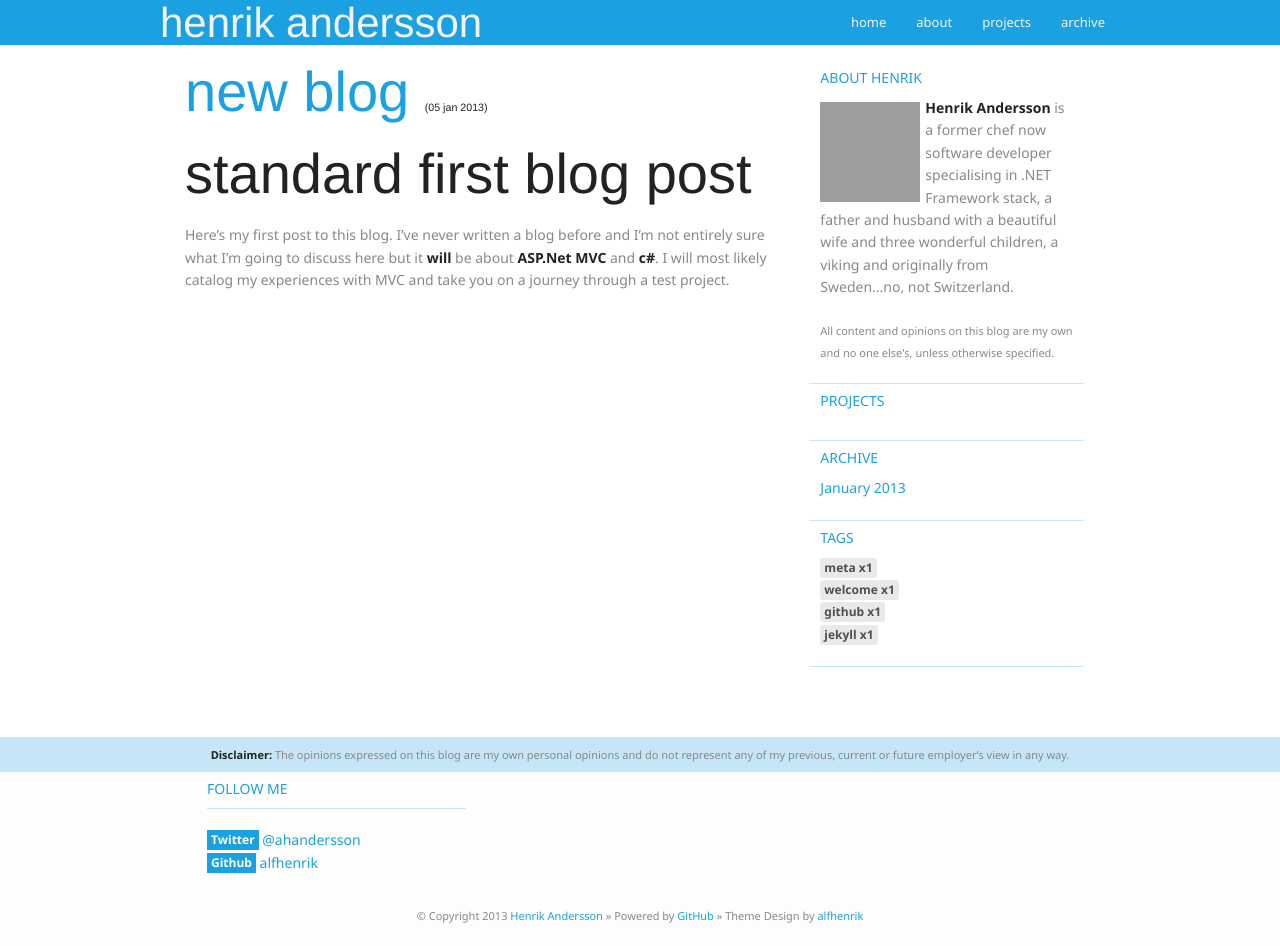
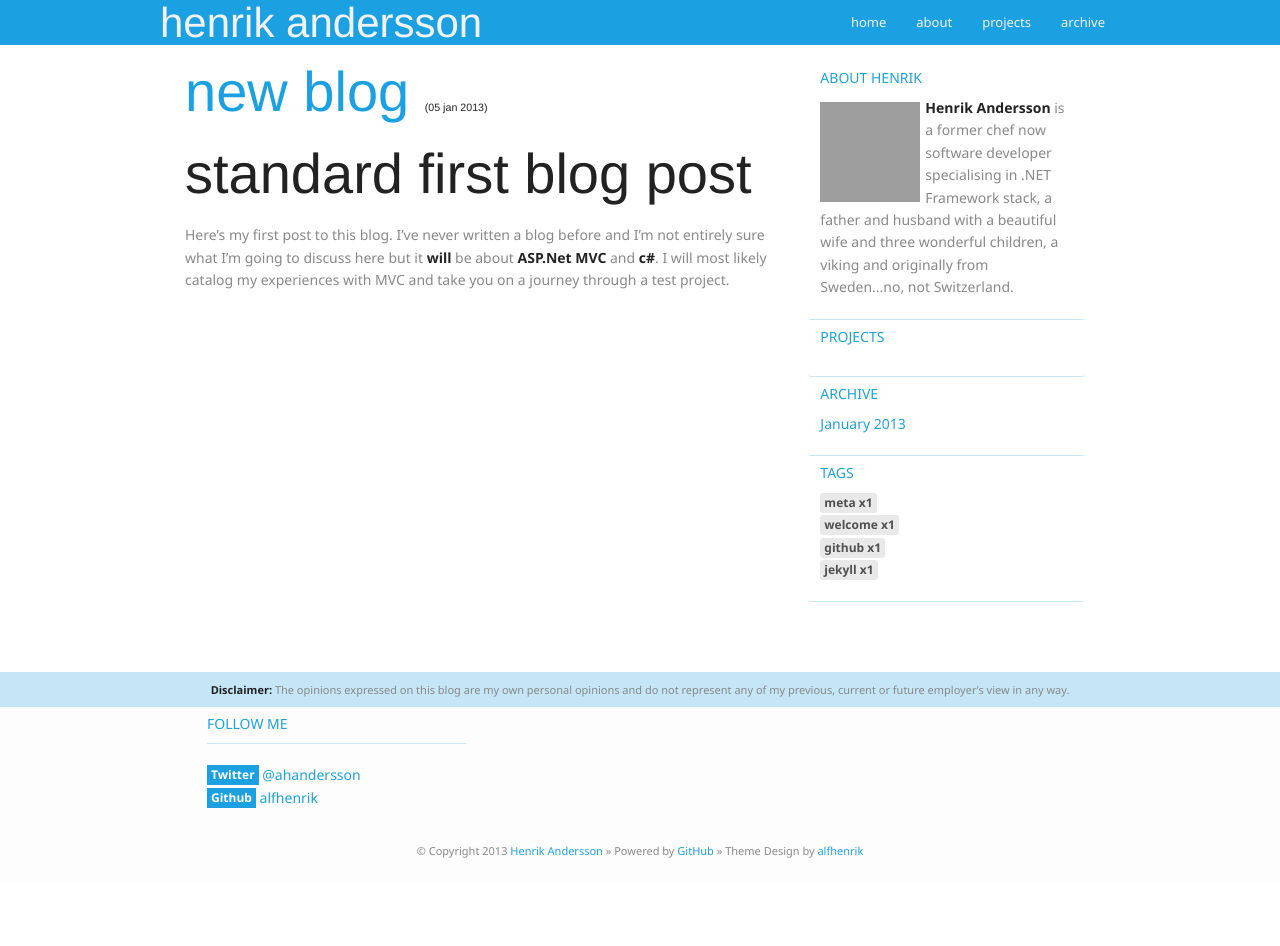
Before and after one commit to hnrkndrssn/hnrkndrssn.github.io, a Jekyll site: the page built from index.html, in a window 1280 px wide and 946 px high, cut to the strip 0-946 px from the top of the window. Built offline with Jekyll 4.4.1, drawn with Linux system fonts in a browser that asks for light colours; Markdown is read by kramdown in place of the engine named in the settings; grey boxes are pictures that could not be loaded.

Commit message:
fix css path and remove duplicate disclaimer

```diff
--- a/_layouts/default.html
+++ b/_layouts/default.html
@@ -5,7 +5,7 @@
     <meta http-equiv="X-UA-Compatible" content="chrome=1">
     <title>{{ page.title }} &#8211; henri.kandersson.com</title>
 
-    <link rel="stylesheet" href="../stylesheets/styles.css">
+    <link rel="stylesheet" href="/stylesheets/styles.css">
     <meta name="viewport" content="width=device-width, initial-scale=1, user-scalable=no">
     <!--[if lt IE 9]>
     <script src="//html5shiv.googlecode.com/svn/trunk/html5.js"></script>
@@ -45,10 +45,6 @@
                 <p>
                     <img src="http://www.gravatar.com/avatar/704f2d28f95be7e310adcdd328e621ec?s=100" alt="gravatar" style="float: left; padding: 5px 5px 0 0;" />
                     <strong>Henrik Andersson</strong> is a former chef now software developer specialising in .NET Framework stack, a father and husband with a beautiful wife and three wonderful children, a viking and originally from Sweden...no, not Switzerland.
-                </p>
-                <p></p>
-                <p>
-                    <small>All content and opinions on this blog are my own and no one else's, unless otherwise specified.</small>
                 </p>
             </fieldset>
             <fieldset>
```
